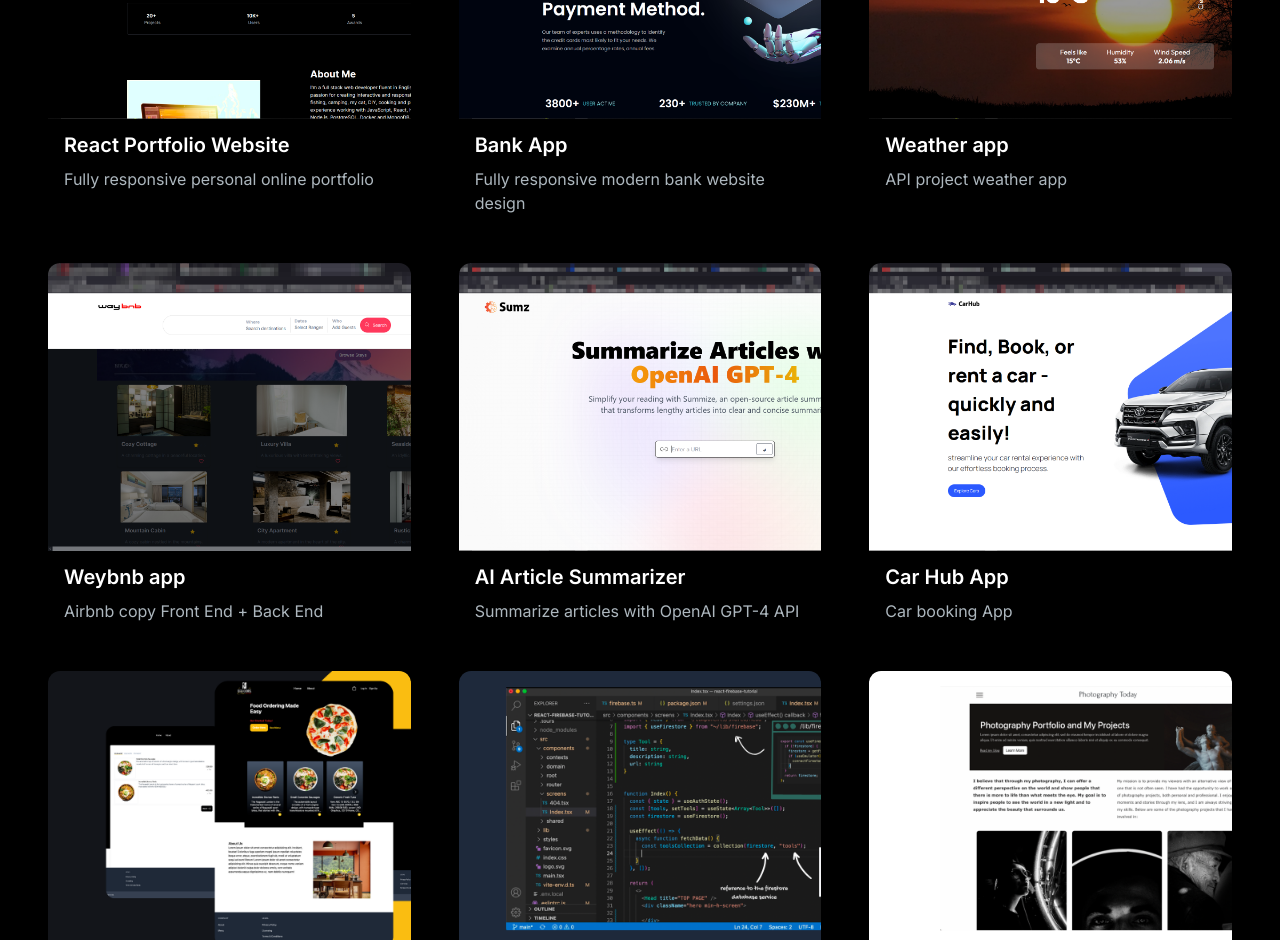
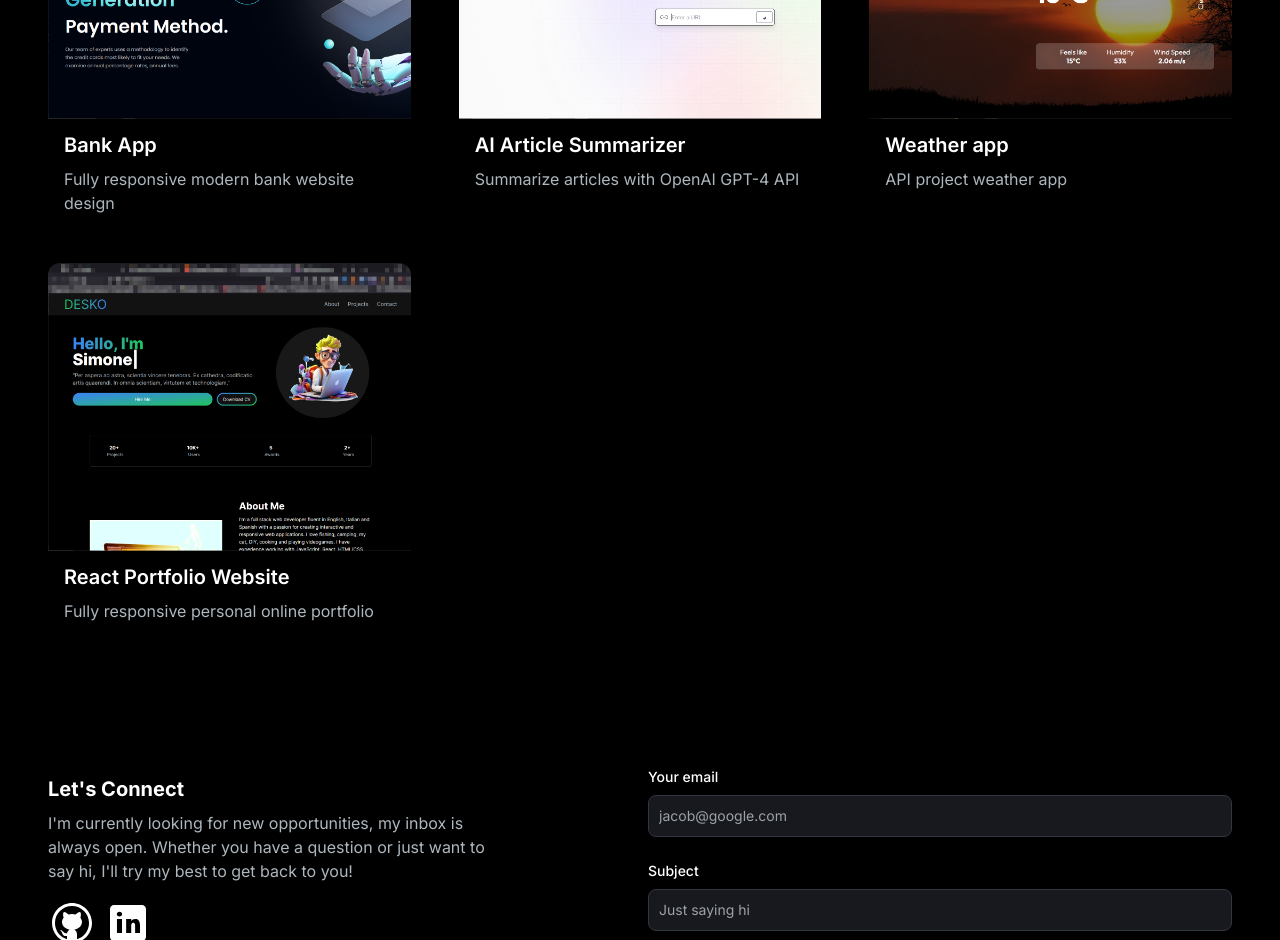
Before and after one commit to Desko95/portfolio-website, a Next.js app: page / in a window 1280 px wide. Shown: the part 1860-2800 px from the top of the page. Built offline with nearby package versions, Linux system fonts and the light colour scheme.

Commit message:
changed to 3 full projects+ portfolio

```diff
--- a/app/components/ProjectsSection.jsx
+++ b/app/components/ProjectsSection.jsx
@@ -7,21 +7,21 @@ import { motion, useInView } from "framer-motion";
 const projectsData = [
   {
     id: 1,
-    title: "React Portfolio Website",
-    description: "Fully responsive personal online portfolio",
-    image: "/images/projects/1.png",
-    tag: ["All", "Web", "Mobile"],
-    gitUrl: "https://github.com/Desko95/portfolio-website",
-    previewUrl: "https://simonesathyadesco.com/",
-  },
-  {
-    id: 2,
     title: "Bank App",
     description: "Fully responsive modern bank website design",
     image: "/images/projects/2.png",
     tag: ["All", "Web", "Mobile"],
     gitUrl: "https://github.com/Desko95/bank_app",
     previewUrl: "https://bank-app-2rsy.onrender.com/",
+  },
+  {
+    id: 2,
+    title: "AI Article Summarizer",
+    description: "Summarize articles with OpenAI GPT-4 API",
+    image: "/images/projects/5.png",
+    tag: ["All", "Web", "Mobile"],
+    gitUrl: "https://github.com/Desko95/ai_summarizer",
+    previewUrl: "https://ai-summarizer-dd2n.onrender.com/",
   },
   {
     id: 3,
@@ -34,58 +34,58 @@ const projectsData = [
   },
   {
     id: 4,
-    title: "Weybnb app",
-    description: "Airbnb copy Front End + Back End",
-    image: "/images/projects/4.png",
-    tag: ["All", "Mobile"],
-    gitUrl: "https://github.com/Desko95/weybnb",
-    previewUrl: "/",
+    title: "React Portfolio Website",
+    description: "Fully responsive personal online portfolio",
+    image: "/images/projects/1.png",
+    tag: ["All", "Web", "Mobile"],
+    gitUrl: "https://github.com/Desko95/portfolio-website",
+    previewUrl: "https://simonesathyadesco.com/",
   },
-  {
-    id: 5,
-    title: "AI Article Summarizer",
-    description: "Summarize articles with OpenAI GPT-4 API",
-    image: "/images/projects/5.png",
-    tag: ["All", "Web"],
-    gitUrl: "https://github.com/Desko95/ai_summarizer",
-    previewUrl: "https://ai-summarizer-dd2n.onrender.com/",
-  },
-  {
-    id: 6,
-    title: "Car Hub App",
-    description: "Car booking App",
-    image: "/images/projects/6.png",
-    tag: ["All", "Web"],
-    gitUrl: "https://github.com/Desko95/car_showcase",
-    previewUrl: "https://car-showcase-qlqa.onrender.com/",
-  },
-  {
-    id: 7,
-    title: "Job search App",
-    description: "work in progress! this is a placeholder",
-    image: "/images/projects/x.png",
-    tag: ["All", "Web"],
-    gitUrl: "/",
-    previewUrl: "/",
-  },
-  {
-    id: 8,
-    title: "MERN",
-    description: "work in progress! this is a placeholder",
-    image: "/images/projects/x5.png",
-    tag: ["All", "Web"],
-    gitUrl: "/",
-    previewUrl: "/",
-   },
-    {
-      id: 9,
-      title: "Photography Portfolio Website",
-      description: "work in progress! this is a placeholder",
-      image: "/images/projects/3X.png",
-      tag: ["All", "Web"],
-      gitUrl: "/",
-      previewUrl: "/",
-    },
+  // {
+  //   id: 5,
+  //   title: "Car Hub App",
+  //   description: "Car booking App",
+  //   image: "/images/projects/6.png",
+  //   tag: ["All", "Web"],
+  //   gitUrl: "https://github.com/Desko95/car_showcase",
+  //   previewUrl: "https://car-showcase-qlqa.onrender.com/",
+  // },
+  // {
+  //   id: 6,
+  //   title: "Weybnb app",
+  //   description: "Airbnb copy Front End + Back End",
+  //   image: "/images/projects/4.png",
+  //   tag: ["All", "Mobile"],
+  //   gitUrl: "https://github.com/Desko95/weybnb",
+  //   previewUrl: "/",
+  // },
+  // {
+  //   id: 7,
+  //   title: "Job search App",
+  //   description: "work in progress! this is a placeholder",
+  //   image: "/images/projects/x.png",
+  //   tag: ["All", "Web"],
+  //   gitUrl: "/",
+  //   previewUrl: "/",
+  // },
+  // {
+  //   id: 8,
+  //   title: "MERN",
+  //   description: "work in progress! this is a placeholder",
+  //   image: "/images/projects/x5.png",
+  //   tag: ["All", "Web"],
+  //   gitUrl: "/",
+  //   previewUrl: "/",
+  //  },
+  //   {
+  //     id: 9,
+  //     title: "Photography Portfolio Website",
+  //     description: "work in progress! this is a placeholder",
+  //     image: "/images/projects/3X.png",
+  //     tag: ["All", "Web"],
+  //     gitUrl: "/",
+  //     previewUrl: "/",
+  //   },
 ];
 
 const ProjectsSection = () => {
```
Also changed, not shown: public/images/projects/1.png, public/images/projects/2.png.
